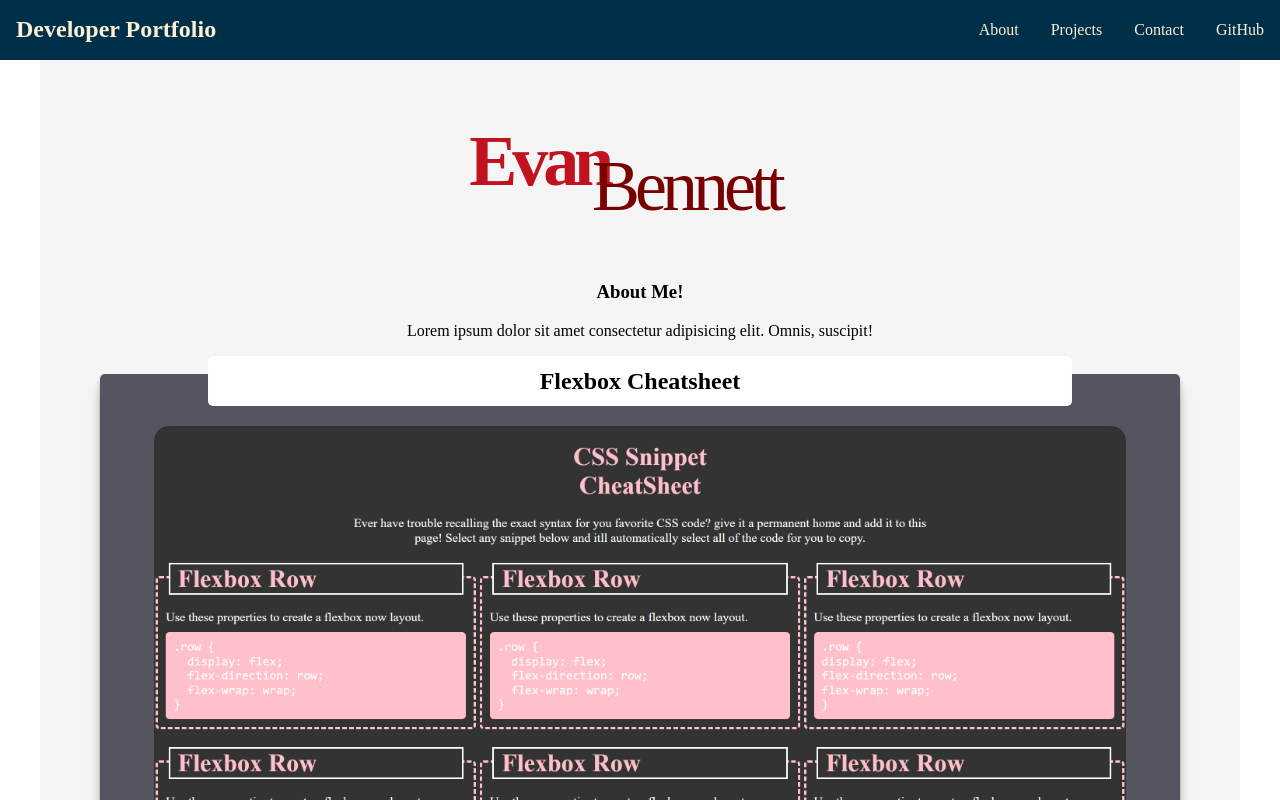
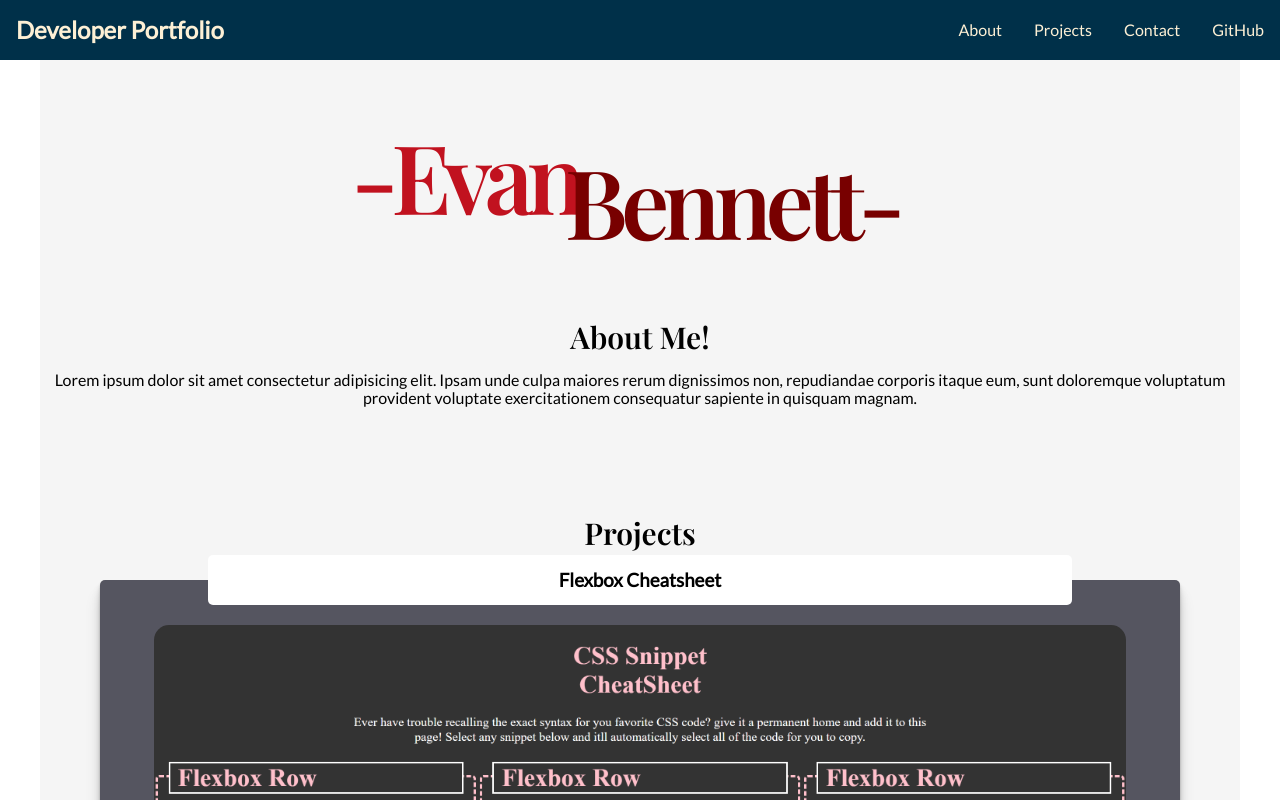
Before and after one commit to Evan8383/CSS-Portfolio-Site, a website: page index.html in a window 1280 px wide. Shown: the top 800 px of the page. Drawn offline with nearby package versions, Linux system fonts and the light colour scheme.

Commit message:
style adjustments to the title and docuemnt font. Started styling of form

```diff
--- a/index.html
+++ b/index.html
@@ -5,6 +5,9 @@
     <meta name="viewport" content="width=device-width, initial-scale=1.0">
     <link rel="stylesheet" href="./node_modules/normalize.css/normalize.css">
     <link rel="stylesheet" href="./styles.css">
+		<link rel="preconnect" href="https://fonts.googleapis.com">
+		<link rel="preconnect" href="https://fonts.gstatic.com" crossorigin>
+		<link href="https://fonts.googleapis.com/css2?family=Lato&family=Playfair+Display:wght@600&display=swap" rel="stylesheet">
     <title>Evan Bennett - Portfolio</title>
 </head>
 <body>
@@ -34,10 +37,11 @@
         </section>
         <section class="about-section">
             <h3>About Me!</h3>
-            <p>Lorem ipsum dolor sit amet consectetur adipisicing elit. Omnis, suscipit!</p>
+            <p>Lorem ipsum dolor sit amet consectetur adipisicing elit. Ipsam unde culpa maiores rerum dignissimos non, repudiandae corporis itaque eum, sunt doloremque voluptatum provident voluptate exercitationem consequatur sapiente in quisquam magnam.</p>
             <img src="" alt="">
         </section>
         <section class="project-section">
+						<h3>Projects</h3>
             <div class="card main">
                 <h4>Flexbox Cheatsheet</h4>
                 <img src="./assets/127.0.0.1_5500_index.html.png" alt="">
@@ -55,9 +59,10 @@
                 <img src="./assets/evan8383.github.io_results-summary-component-main_.png" alt="">
             </div>
         </section>
-        <section>
+        <section class="contact-section">
             <h5>Contact Me!</h5>
-            <section class="card">
+            <section>
+							<div class="form">
                 <form action="submit">
                     <ul>
                         <li><label for="">Name</label></li>
@@ -68,6 +73,7 @@
                         <li><textarea name="" id="" cols="30" rows="10"></textarea></li>
                     </ul>
                 </form>
+							</div>
             </section>
         </section>
     </main>
--- a/styles.css
+++ b/styles.css
@@ -1,6 +1,12 @@
 :root{
     --header-color: ;
     --paragraph-color: ;
+    --heading-font: 'Playfair Display', serif;
+    --paragraph-font: 'Lato', sans-serif;
+    --heading-font-size: 30px
+}
+*{
+  font-family: var(--paragraph-font);
 }
 .card{
     width: 98%;
@@ -77,25 +83,38 @@ main{
     font-size: 3rem;
 }
 .name-header{
+    font-family: var(--heading-font);
     padding: 10px;
     margin: 0;
     color: #c1121f;
     letter-spacing: -.07em;
     animation: slide-in 1.5s ease-in-out;
 }
+.name-header::before{
+  content: "-";
+}
 .name-header span{
+    font-family: var(--heading-font);
     color: #780000;
     font-weight: 300;
     position: relative;
     top: 25px;
     right: 30px;
 }
+.name-header span::after{
+  content: "-";
+}
 .about-section{
     margin: auto;
     text-align: center;
 }
 .about-section h3{
-    font-size: 1.5;
+    font-family: var(--heading-font);
+    font-size: var(--heading-font-size);
+    margin-bottom: 0;
+}
+.about-section p{
+  margin-bottom: 60px;
 }
 .project-section{
     display: flex;
@@ -103,13 +122,20 @@ main{
     flex: 1 0 1;
     width: 100%;
 }
+.project-section h3{
+  width: 100%;
+  text-align: center;
+  font-family: var(--heading-font);
+  font-size: var(--heading-font-size);
+}
 .card h4{
+    font-family: var(--paragraph-font);
     background-color: white;
     width: 80%;
     line-height: 50px;
     position: relative;
     bottom: 50px;
-    font-size: 1.5em;
+    font-size: calc(var(--heading-font-size) - .7em);
     margin-bottom: 0;
     border-radius: 5px;
 }
@@ -118,6 +144,25 @@ main{
     width: 90%;
     position: relative;
     bottom: 30px;
+}
+.contact-section {
+  width: 100%
+}
+.form{
+  display: flex;
+  flex-flow: row wrap;
+  text-align: center;
+  justify-content: center;
+}
+.contact-section h5{
+  font-family: var(--heading-font);
+  font-size: var(--heading-font-size);
+  text-align: center;
+}
+.contact-section .form ul{
+  display: flex;
+  list-style: none;
+  padding: 0;
 }
 
 @keyframes slide-in{
@@ -162,11 +207,9 @@ main{
     .project-card img{
         filter: none
     }
-}
-@media (max-width: 396px){
     .name-header{
-        font-size: 1em;
-    }
+      font-size: 1em;
+  }
 }
 
 @media (min-width: 768px){
@@ -174,8 +217,11 @@ main{
         width: 48%
     }
     .card.main{
-        margin-bottom: 25px;
+        margin-bottom: 30px;
         width: 90%
+    }
+    .name-header{
+      font-size: 2em;
     }
 }
 @media (min-width: 992px){
```
